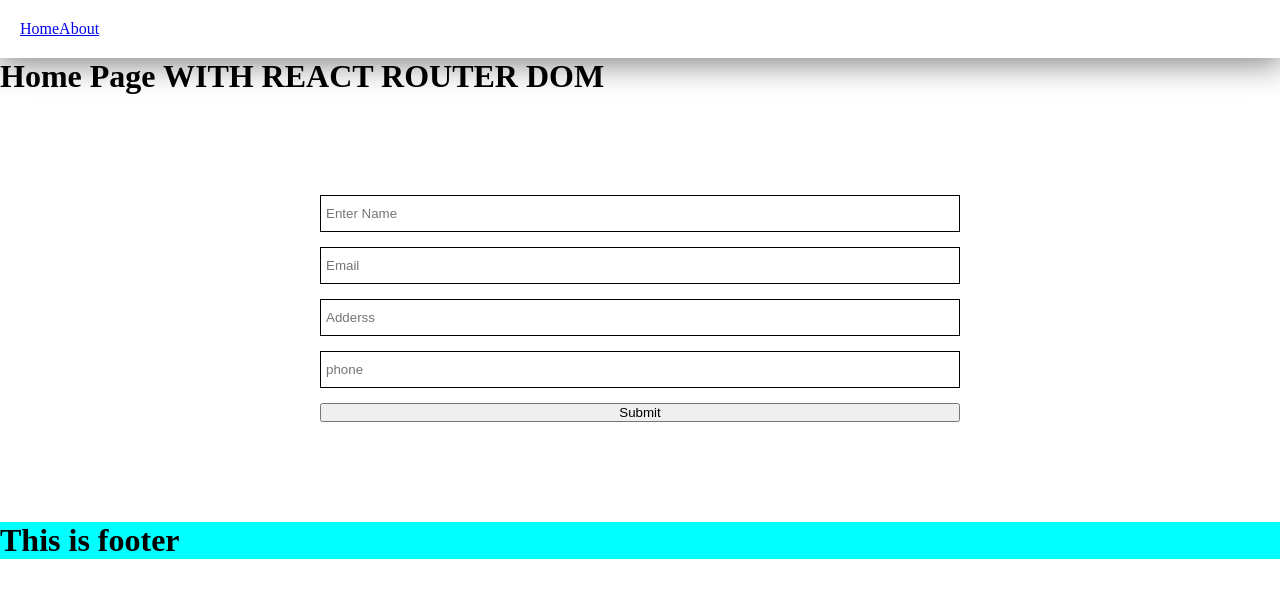
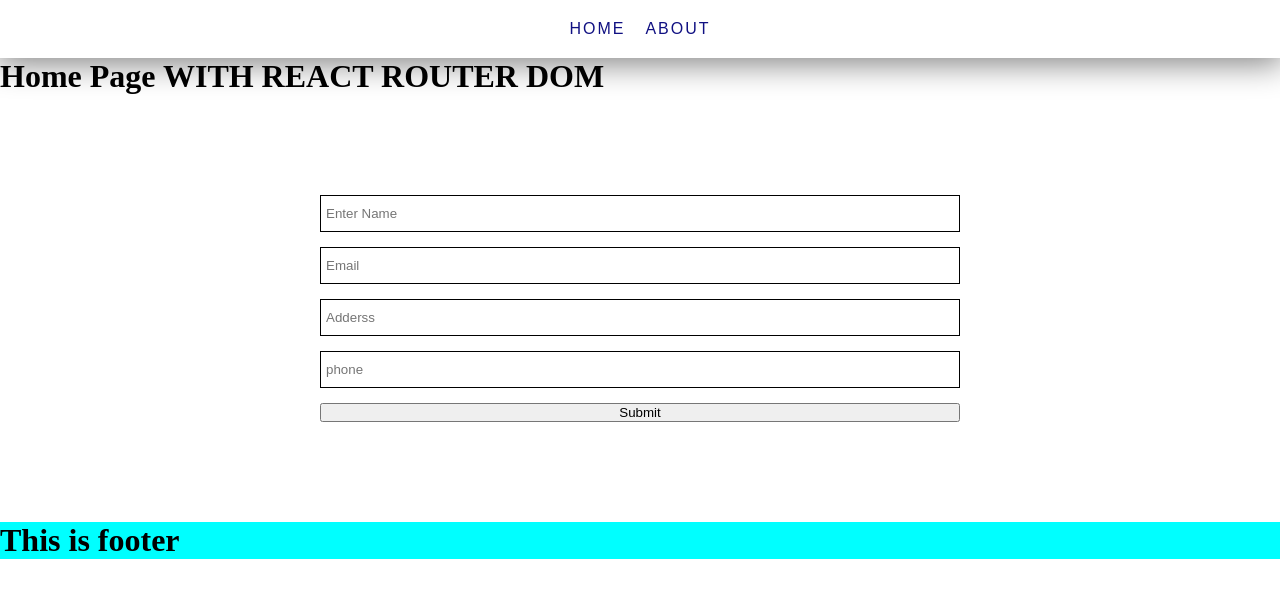
Before and after one commit to dev-roshitha/react-redux, a React (Create React App) app: page / in a window 1280 px wide. Shown: the top 598 px of the page. Built offline with nearby package versions, Linux system fonts and the light colour scheme.

Commit message:
ui update

```diff
--- a/src/components/nav-bar/index.jsx
+++ b/src/components/nav-bar/index.jsx
@@ -3,8 +3,10 @@ import { Link } from 'react-router-dom'
 const Navbar = () => {
   return(
     <div className='navbar'>
-      <Link className='link' to="/">Home</Link>
-      <Link className='link' to="/about">About</Link>
+      <div className="link-wrp">
+        <Link className='link' to="/">Home</Link>
+        <Link className='link' to="/about">About</Link>
+      </div>
     </div>
   )
 }
--- a/src/sass/components/_nav-bar.scss
+++ b/src/sass/components/_nav-bar.scss
@@ -8,4 +8,24 @@
   -webkit-box-shadow: 0px 3px 32px 3px rgba(0,0,0,0.49);
   -moz-box-shadow: 0px 3px 32px 3px rgba(0,0,0,0.49);
   box-shadow: 0px 3px 32px 3px rgba(0,0,0,0.49);
+  display: flex;
+  justify-content: center;
+  align-items: center;
+  .link-wrp{
+    display: flex;
+    gap: 20px;
+    text-transform: uppercase;
+    font-family: "Montserrat", sans-serif;
+    letter-spacing: 2px;
+    a{
+      text-decoration: none;
+      transition: 0.5s all;
+      color: #101082;
+      &:hover{
+        color: gray;
+        border-bottom: 1px solid #101082;
+      }
+    }
+
+  }
 }
```
